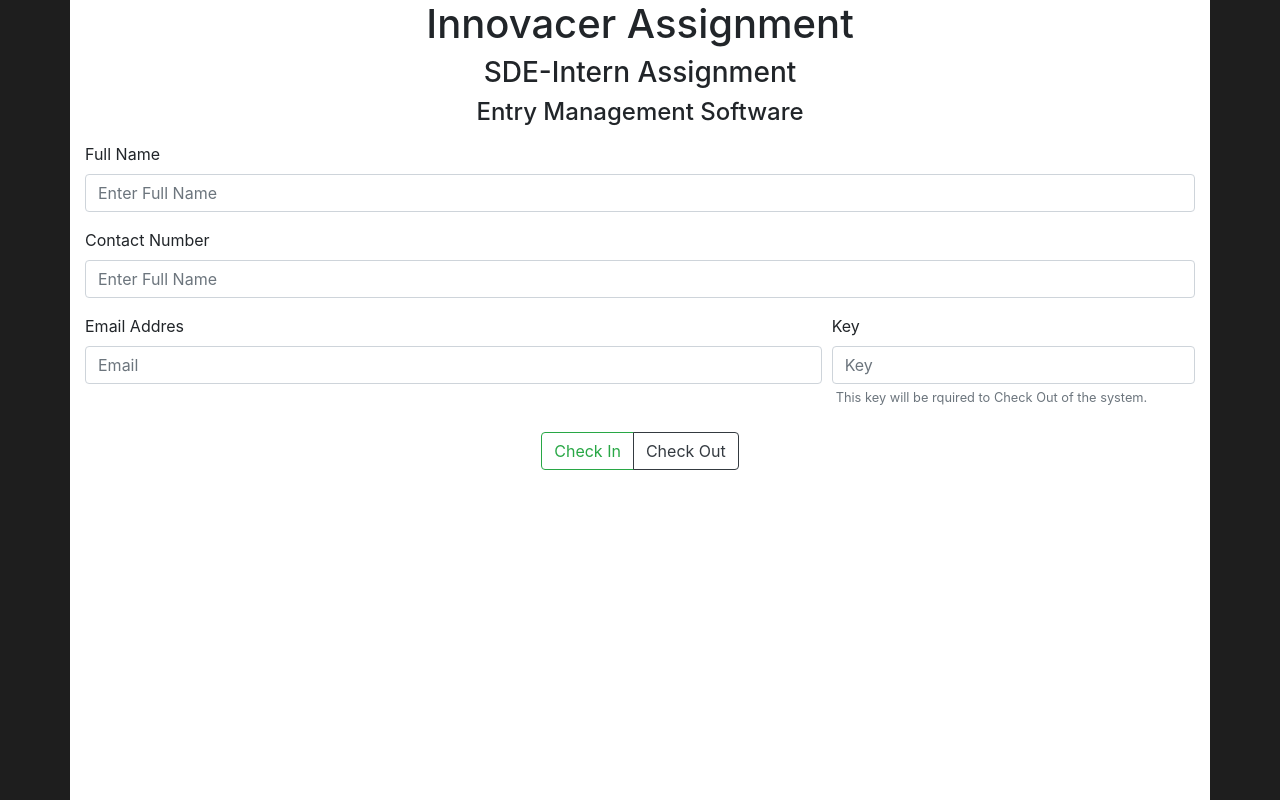
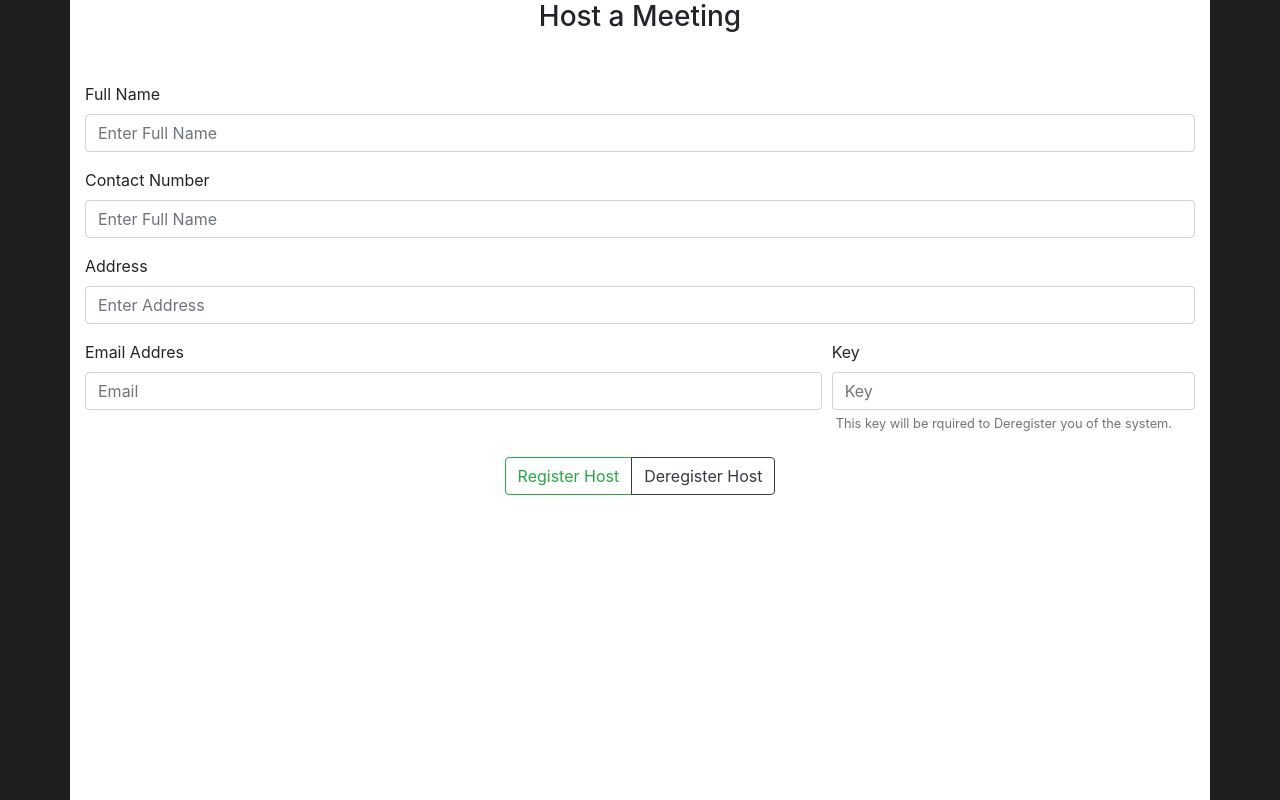
Before and after one commit to vmanav/Bifrost, a Node server app: page /host in a window 1280 px wide. Run offline with Node 20, Linux system fonts and the light colour scheme; some libraries are stand-ins or nearby versions.

Commit message:
added seperate host and visitor routes, adding host data in database

```diff
--- a/server.js
+++ b/server.js
@@ -8,7 +8,9 @@
 const PORT = 3000;
 
 const express = require('express')
-const { db, Users } = require('./db')
+
+// Importing Sequelize models
+const { db, Users, Hosts } = require('./db')
 
 // setting up bcrypt
 const bcrypt = require('bcrypt');
@@ -49,6 +51,7 @@
         key: req.body.key,
         name: req.body.name,
         contactNo: req.body.contact,
+        hostName: req.body.hostName,
         checkInTime: myCurrentTime,
         checkOutTime: null,
         checkedIn: true
@@ -77,22 +80,32 @@
                     // res.json(user)
                     console.log("User `Checked In`.")
 
+
+                    // Select which HOST to mail
+
+
+                    // Get that hosts email id from databasse
+
+
+
+
                     // Sending a mail to the Host when a user Checks In
 
-                    let mailText = `Name - ${user.name},\nContact Number - ${user.contactNo},\nEmail Address - ${user.email},\nChecked-In at ${user.checkInTime.split(",")[0]} on ${user.checkInTime.split(",")[1]}.`;
-                    var mailOptions = {
-                        to: hostEmail,
-                        subject: 'Visitor Check-In Details.',
-                        text: mailText
-                    }
-                    smtpTransport.sendMail(mailOptions, function (err, res) {
-                        if (err) {
-                            console.log(err)
-                        }
-                        else {
-                            console.log('Email sent: ' + res.response);
-                        }
-                    })
+                    // let mailText = `Name - ${user.name},\nContact Number - ${user.contactNo},\nEmail Address - ${user.email},\nChecked-In at ${user.checkInTime.split(",")[0]} on ${user.checkInTime.split(",")[1]}.`;
+                    // var mailOptions = {
+                    //     to: hostEmail,
+                    //     subject: 'Visitor Check-In Details.',
+                    //     text: mailText
+                    // }
+                    // smtpTransport.sendMail(mailOptions, function (err, res) {
+                    //     if (err) {
+                    //         console.log(err)
+                    //     }
+                    //     else {
+                    //         console.log('Email sent: ' + res.response);
+                    //     }
+                    // })
+
 
 
 
@@ -189,6 +202,49 @@
         })
 })
 
+
+app.post('/hostReg', (eq, res) => {
+
+    const newHost = {
+        name: req.body.h_name,
+        contactNo: req.body.h_contact,
+        address: req.body.h_addres,
+        email: req.body.h_email,
+        key: req.body.h_key,
+    }
+
+    Hosts.findOne({
+        where: {
+            email: req.body.h_email,
+        }
+    })
+        .then(function (record) {
+            if (record) {
+                // console.log(record)
+
+                console.log("Host Already `Exist` with the given email ID.");
+                res.render('redirect', {
+                    failure: true,
+                    content: "OOPS! A Host Already exist with the given email ID."
+                })
+            }
+            else {
+                // record -> null
+                Hosts.create(newHost).then(host => {
+                    // console.log(user)
+                    // res.json(user)
+                    console.log("Host Registered.")
+
+                    res.render('redirect', {
+                        success: true,
+                        content: "Host Registered Successfully."
+                    })
+                })
+            }
+        })
+
+})
+
 db.sync().then(() => {
     app.listen(PORT, () => {
         console.log(`Server started on http://localhost:${PORT}`)
--- a/views/host.hbs
+++ b/views/host.hbs
@@ -40,52 +40,56 @@
 
     <div class="container main">
 
-        <h1 style="text-align: center;">Innovacer Assignment</h1>
-        <h3 style="text-align: center;">SDE-Intern Assignment</h3>
-        <h4 style="text-align: center;"> Entry Management Software</h4>
+        <h3 style="text-align: center;">Host a Meeting</h3>
 
-        <form action="/checkIn" method="POST" class="mt-3 ">
+        <form action="/hostReg" method="POST" class="mt-5">
 
             <div class="form-group">
                 <label for="InputName">Full Name</label>
-                <input type="text" class="form-control" id="name" name="name" placeholder="Enter Full Name"
+                <input type="text" class="form-control" id="h_name" name="h_name" placeholder="Enter Full Name"
                     required="true">
             </div>
 
             <div class="form-group">
                 <label for="InputContact">Contact Number</label>
-                <input type="text" class="form-control" id="contact" name="contact" placeholder="Enter Full Name"
+                <input type="text" class="form-control" id="h_contact" name="h_contact" placeholder="Enter Full Name"
+                    required="true">
+            </div>
+
+            <div class="form-group">
+                <label for="InputContact">Address</label>
+                <input type="text" class="form-control" id="h_address" name="h_address" placeholder="Enter Address"
                     required="true">
             </div>
 
             <div class="form-row">
                 <div class="form-group col-md-8">
                     <label for="InputEmail">Email Addres</label>
-                    <input name="email" id="email" type="email" class="form-control" placeholder="Email"
+                    <input name="email" id="h_email" type="h_email" class="form-control" placeholder="Email"
                         required="true">
                 </div>
                 <div class="form-group col-md-4">
                     <label for="InputKey">Key</label>
-                    <input class="form-control" name="key" id="key" type="text" placeholder="Key" required="true">
-                    <small id="keylHelp" class="ml-1 form-text text-muted">This key will be rquired to Check Out of the
-                        system.</small>
+                    <input class="form-control" name="h_key" id="h_key" type="text" placeholder="Key" required="true">
+                    <small id="keylHelp" class="ml-1 form-text text-muted">This key will be rquired to Deregister you of
+                        the system.</small>
                 </div>
             </div>
 
             <div class="p-2 d-flex justify-content-center">
                 <div class="btn-group" role="group" aria-label="Basic example">
-                    <button type="submit" class="btn btn-outline-success" value="Check In">Check In</button>
-                    <button type="submit" class="btn btn-outline-dark" formaction="/checkOut" value="Check Out">Check
-                        Out</button>
+                    <button type="submit" class="btn btn-outline-success" value="Check In">Register Host</button>
+                    <button type="submit" class="btn btn-outline-dark" formaction="/hostDereg"
+                        value="Check Out">Deregister Host</button>
                 </div>
 
             </div>
 
-            {{!-- <input type="submit" value="Check In">&nbsp;
-            <input type="submit" formaction="/checkOut" value="Check Out"> --}}
+
         </form>
 
     </div>
+
 </body>
 
 </html>
--- a/views/visitor.hbs
+++ b/views/visitor.hbs
@@ -58,6 +58,12 @@
                     required="true">
             </div>
 
+            <div class="form-group">
+                <label for="InputContact">Host Name</label>
+                <input type="text" class="form-control" id="hostName" name="hostName" placeholder="Enter Full Name"
+                    required="true">
+            </div>
+
             <div class="form-row">
                 <div class="form-group col-md-8">
                     <label for="InputEmail">Email Addres</label>
```
Also changed, not shown: db.js (+35 -1 lines), views/index.hbs (+18 -11 lines), users.db (deleted).
